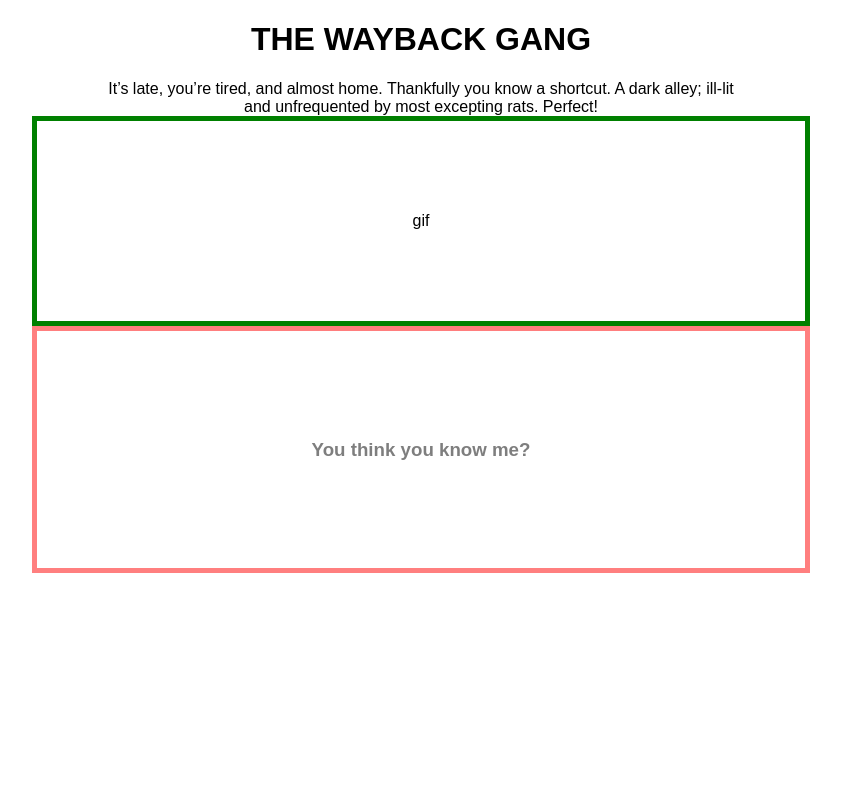
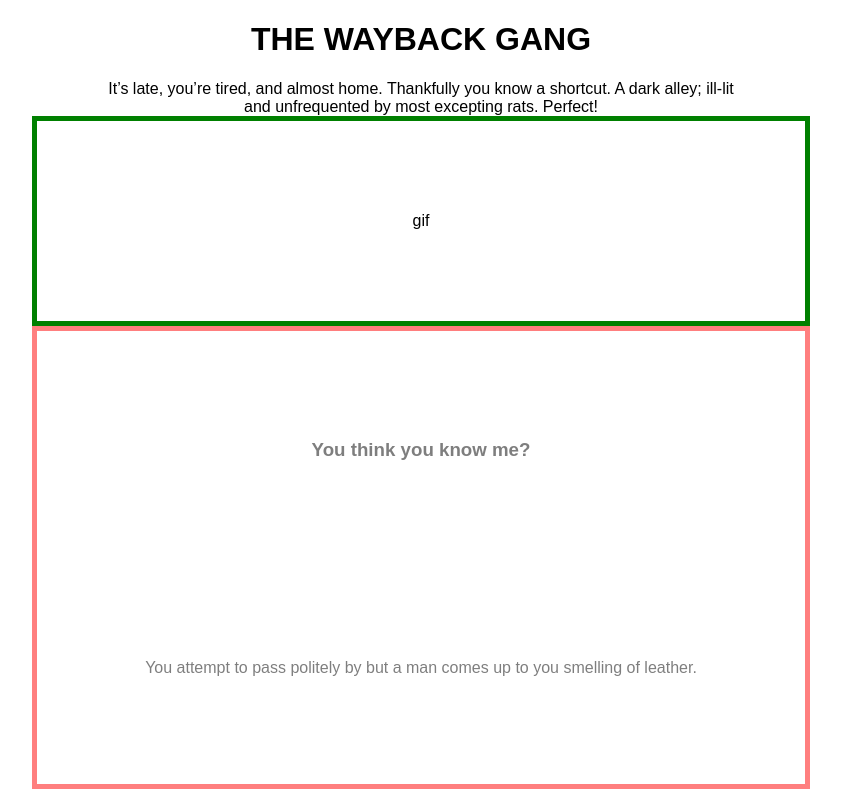
Before and after one commit to Magmahr/history-game-frontend, a React (Create React App) app: page / in a window 1280 px wide. Shown: the whole page, without its empty margins (219-1060 px from the left). Built offline with nearby package versions, Linux system fonts and the light colour scheme.

Commit message:
first hint semi working

```diff
--- a/src/App.js
+++ b/src/App.js
@@ -7,7 +7,6 @@ import { connect } from 'react-redux'
 import store from './store'
 // import questions from './questions'
 
-let storeCondition = store.getState()
 
 class App extends Component {
   render() {
@@ -39,27 +38,32 @@ class App extends Component {
     ]
 
 
+    let storeCondition = store.getState()
+    let characterTraitDecider = storeCondition.currentCharacter
 
-    // this.genderAndSmell = (gender, smell) => {
-    //   return `You attempt to pass politely by but a ${gender} comes up to you smelling of ${smell}.`
-    // }
+    this.genderAndSmell = (gender, smell) => {
+      return `You attempt to pass politely by but a ${gender} comes up to you smelling of ${smell}.`
+    }
 
-    // this.firstCharacterHint = (storeCondition) => {
-    //   switch(storeCondition.currentCharacter) {
-    //   case ('Napoleon'):
-    //     console.log("hi");
-    //   }
+    this.firstCharacterHint = (characterTraitDecider) => {
+      switch(characterTraitDecider) {
+      case 'Napoleon':
+        console.log("hi")
+      break
+      default:
+        return this.genderAndSmell("man", "leather")
+      }
+    }
     //
-    // }
-    // this.firstCharacterHint()
+    this.firstCharacterHint()
 
-    console.log(storeCondition.currentCharacter);
-
+    console.log(characterTraitDecider);
+    // console.log(firstCharacterHint);
     return (
       <div className="App">
         <Title intro={intro}/>
         <Gif />
-        <QuestionBox questions={questions[0].napoleon}/>
+        <QuestionBox questions={questions[0].napoleon} firstHint={this.firstCharacterHint}/>
       </div>
     );
   }
--- a/src/components/QuestionBox.js
+++ b/src/components/QuestionBox.js
@@ -7,10 +7,13 @@ export default class QuestionBox extends Component {
   }
 
   render() {
+
+  let firstHint = this.props.firstHint()
     // console.log(this.props.questions.responses.response1);
     return (
       <div className="questionbox">
         <h3>{this.props.questions.responses.response1}</h3>
+        <p>{firstHint}</p>
       </div>
     )
   }
```
